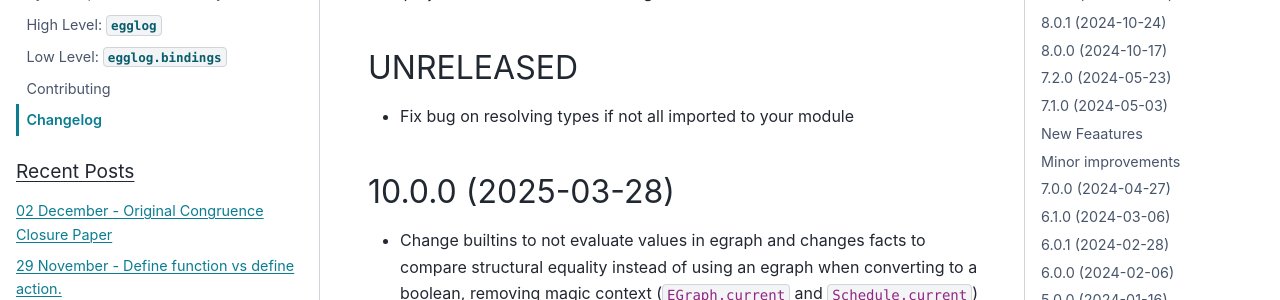
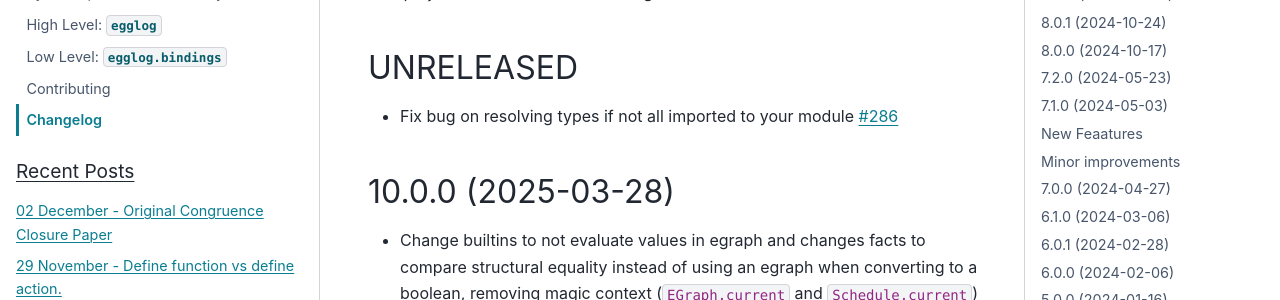
Before and after one commit to egraphs-good/egglog-python, a Sphinx documentation site: the page built from docs/changelog.md, in a window 1280 px wide and 900 px high. Shown: the part 230-530 px from the top of the window. Built offline with Sphinx 7.4.7 and the PyData theme 0.15.4, drawn with Linux system fonts in a browser that asks for light colours; pages that are not in the unit, such as notebooks, are missing from menus; comment, search, counter and statistics services are not loaded; the version number is read from the project's files by our own code.

Commit message:
Add changelog PR number

```diff
--- a/docs/changelog.md
+++ b/docs/changelog.md
@@ -4,7 +4,7 @@ _This project uses semantic versioning_
 
 ## UNRELEASED
 
-- Fix bug on resolving types if not all imported to your module
+- Fix bug on resolving types if not all imported to your module [#286](https://github.com/egraphs-good/egglog-python/pull/286)
 
 ## 10.0.0 (2025-03-28)
 
--- a/pyproject.toml
+++ b/pyproject.toml
@@ -221,6 +221,7 @@ preview = true
 # Don't require annotations for tests
 "python/tests/**" = ["ANN001", "ANN201", "INP001"]
 
+# Disable these tests instead for now since ruff doesn't support including all method annotations of decorated class
 # [tool.ruff.lint.flake8-type-checking]
 # runtime-evaluated-decorators = [
 #     "egglog.function",
```
